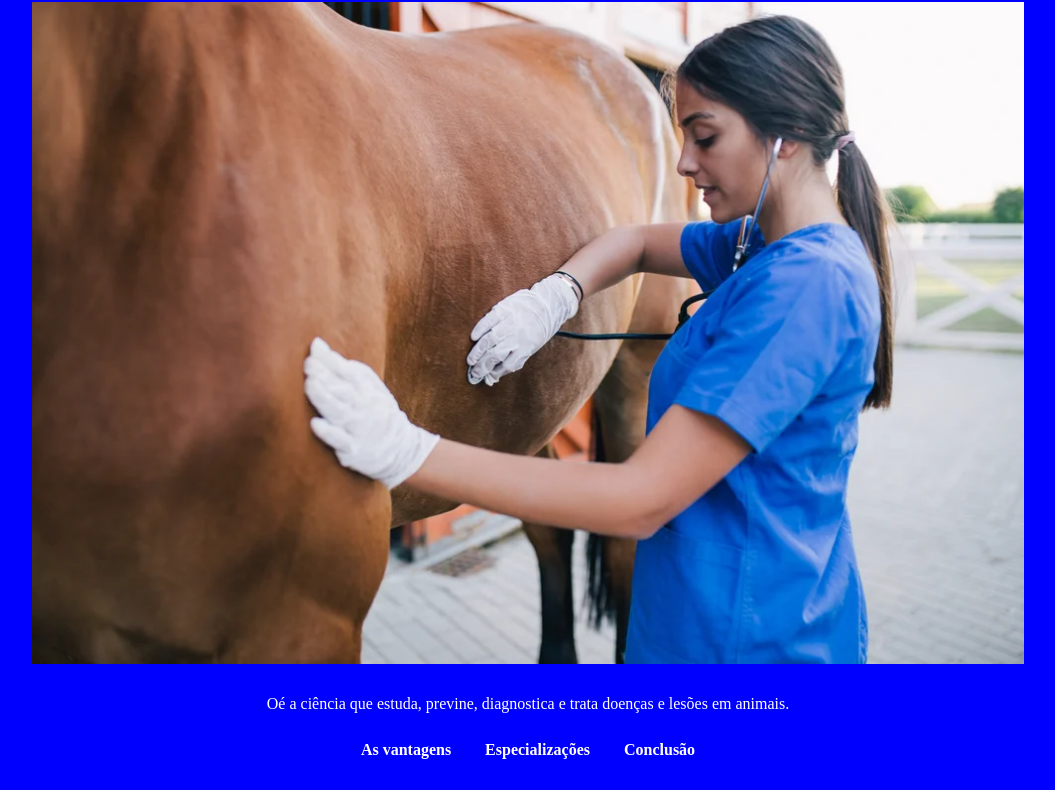
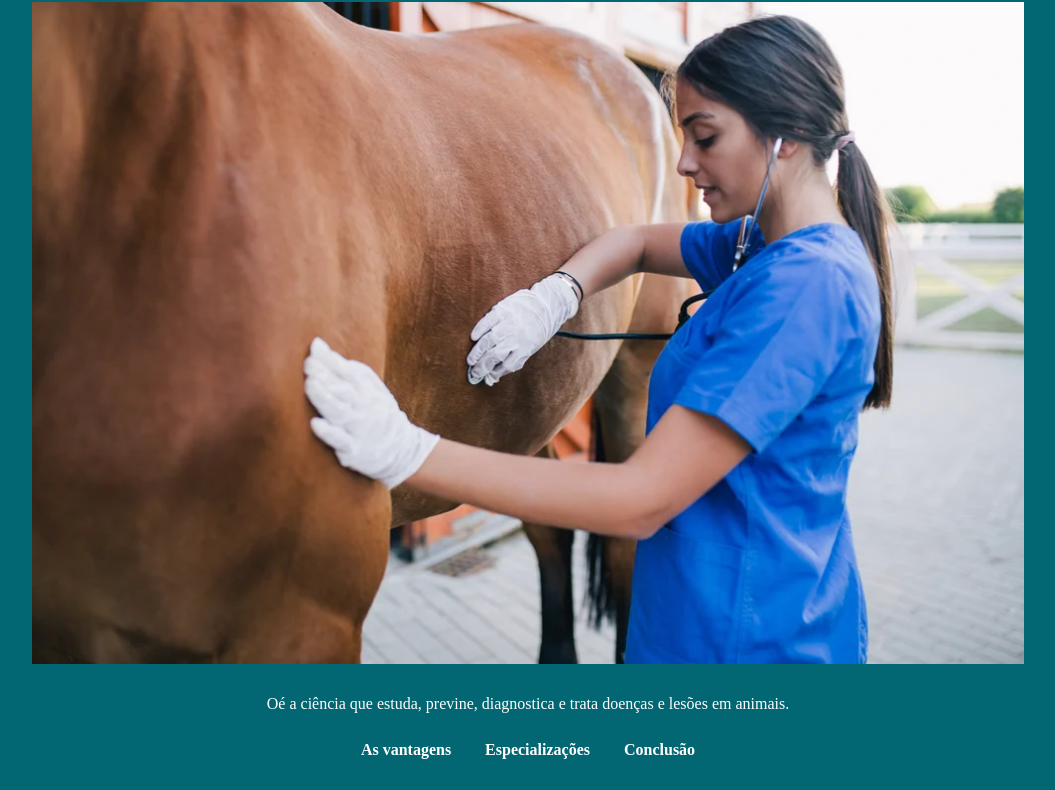
Before and after one commit to 15giulia2007/impacto-ambiental-, a plain HTML site: page index.html in a window 1280 px wide. Shown: the part 79-869 px from the top of the page, without its empty margins (112-1167 px from the left). Drawn offline with Linux system fonts and the light colour scheme; a web font is replaced by a local one.

Commit message:
Update style.css

```diff
--- a/style.css
+++ b/style.css
@@ -2,9 +2,9 @@
 
 /* Variáveis */
 :root {
-    --primary-color:#0000FF;
-    --secondary-color: #0000FF;
-    --text-color: #000000;
+    --primary-color:#026773;
+    --secondary-color: #3CA6A6;
+    --text-color: #024959;
     --background-color: #F2E3D5;
     --button-hover: #012E40;
     --font-body: "Chocolate Classical Sans", serif;
```
